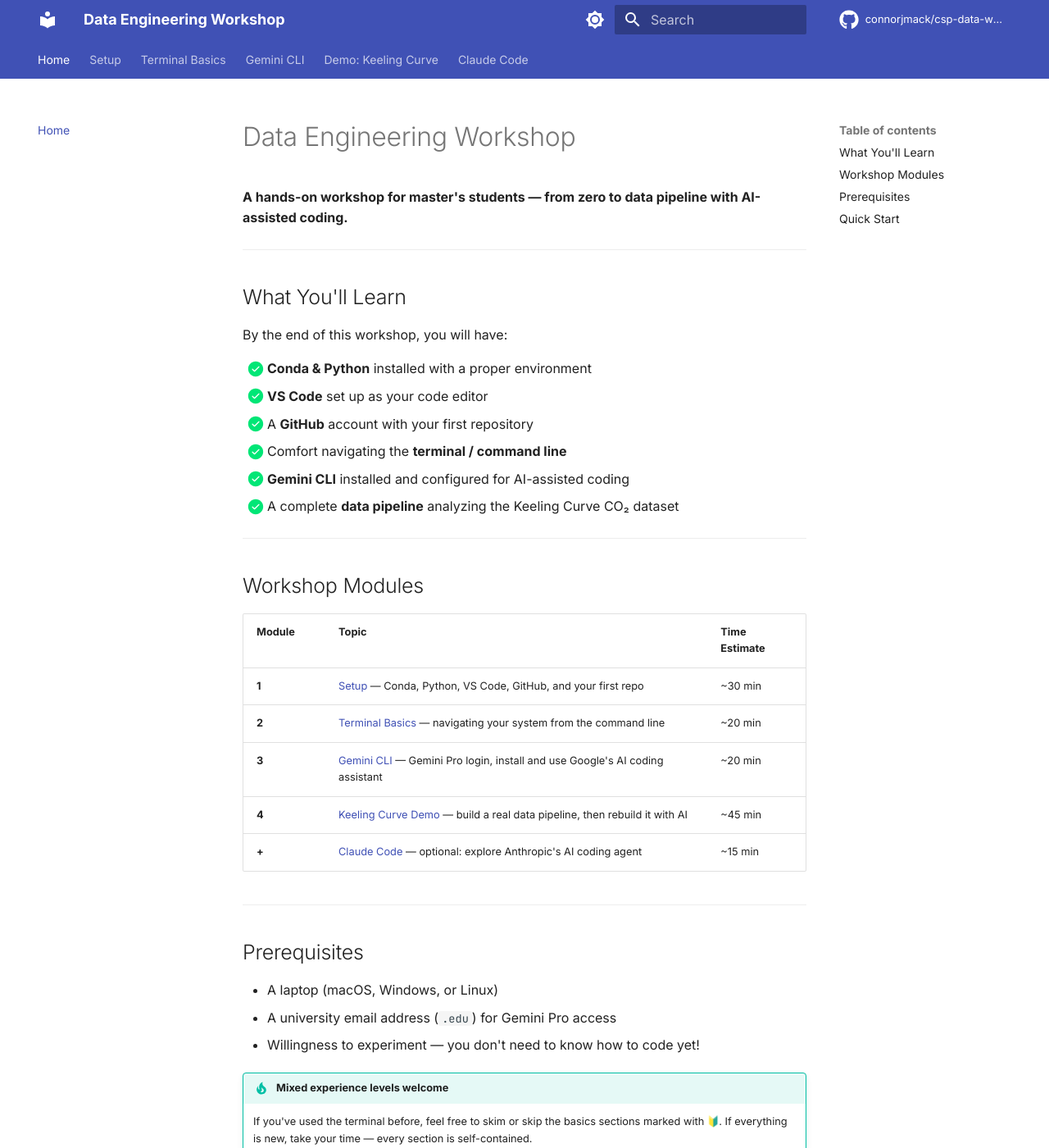
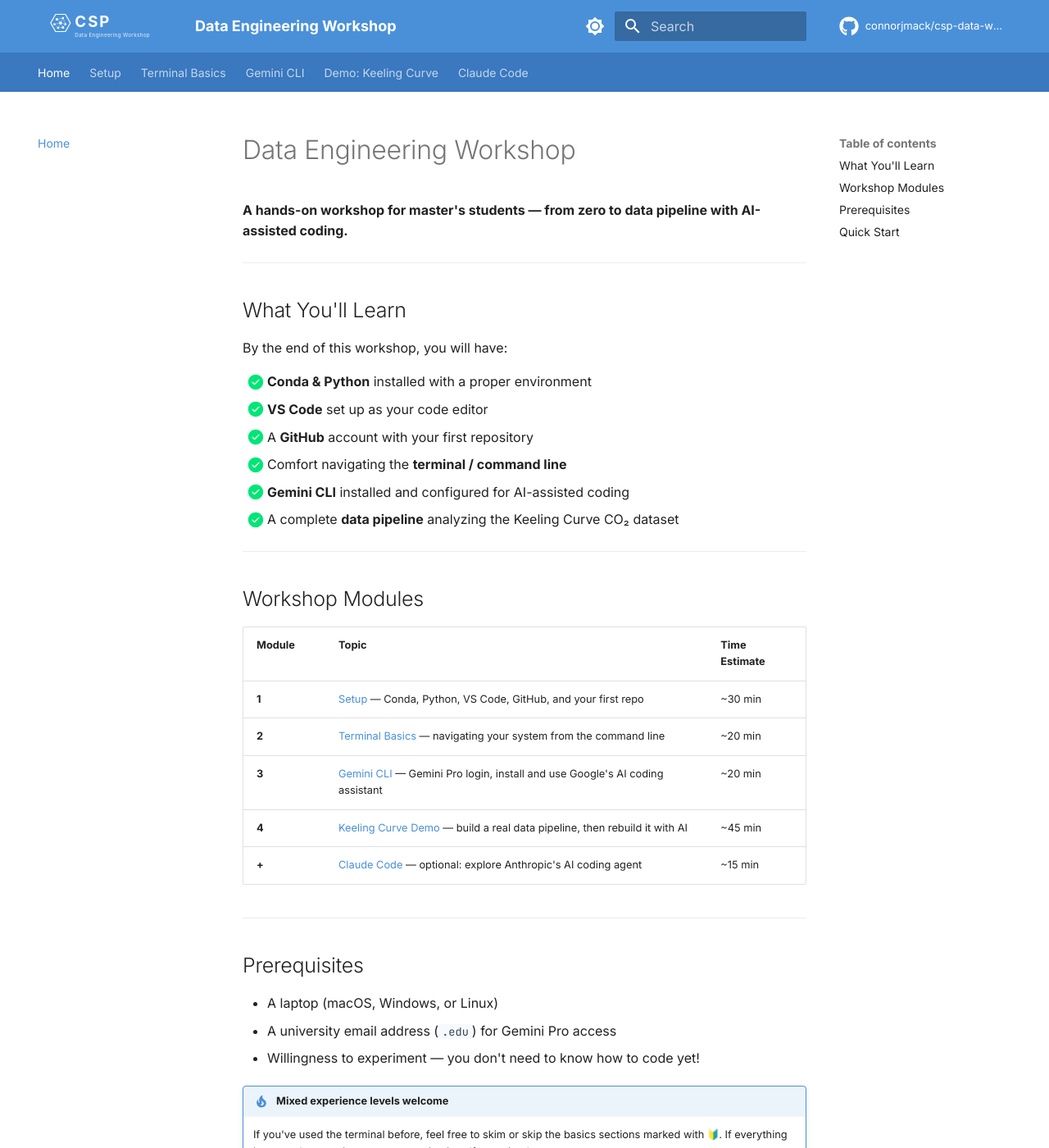
Before and after one commit to connorjmack/csp-data-workshop, an MkDocs documentation site: the page built from docs/index.md, in a window 1280 px wide and 1400 px high. Shown: the whole window at 82% size. Built offline with MkDocs 1.6.1 and Material for MkDocs 9.7.7, drawn with Linux system fonts in a browser that asks for light colours; emoji names are drawn with the system emoji font; comment, search, counter and statistics services are not loaded.

Commit message:
adding a logo and making the colors better

```diff
--- /dev/null
+++ b/docs/stylesheets/extra.css
@@ -0,0 +1,62 @@
+/* CSP Blue & White Theme Overrides */
+
+:root {
+  /* Primary blue from CSP logo */
+  --md-primary-fg-color: #4A90D9;
+  --md-primary-fg-color--light: #6BA5E3;
+  --md-primary-fg-color--dark: #3A78BF;
+  --md-primary-bg-color: #ffffff;
+  --md-primary-bg-color--light: #ffffffb3;
+
+  /* Accent blue */
+  --md-accent-fg-color: #3A78BF;
+  --md-accent-fg-color--transparent: #3a78bf1a;
+}
+
+/* Dark mode adjustments */
+[data-md-color-scheme="slate"] {
+  --md-primary-fg-color: #4A90D9;
+  --md-primary-fg-color--light: #6BA5E3;
+  --md-primary-fg-color--dark: #3A78BF;
+  --md-accent-fg-color: #6BA5E3;
+  --md-accent-fg-color--transparent: #6ba5e31a;
+}
+
+/* Header logo sizing */
+.md-header__button.md-logo img,
+.md-header__button.md-logo svg {
+  height: 2rem;
+  width: auto;
+}
+
+/* Navigation tabs — white text on blue */
+.md-tabs {
+  background-color: var(--md-primary-fg-color--dark);
+}
+
+/* Active tab indicator */
+.md-tabs__link--active,
+.md-tabs__link:hover {
+  opacity: 1;
+}
+
+/* Code block accent */
+.md-typeset code {
+  background-color: #4a90d90d;
+}
+
+/* Admonition tip color to match theme */
+.md-typeset .admonition.tip,
+.md-typeset details.tip {
+  border-color: #4A90D9;
+}
+
+.md-typeset .tip > .admonition-title,
+.md-typeset .tip > summary {
+  background-color: #4a90d91a;
+}
+
+.md-typeset .tip > .admonition-title::before,
+.md-typeset .tip > summary::before {
+  background-color: #4A90D9;
+}
--- a/mkdocs.yml
+++ b/mkdocs.yml
@@ -6,18 +6,20 @@
 
 theme:
   name: material
+  logo: assets/logo.svg
+  favicon: assets/favicon.svg
   palette:
     - media: "(prefers-color-scheme: light)"
       scheme: default
-      primary: indigo
-      accent: teal
+      primary: custom
+      accent: custom
       toggle:
         icon: material/brightness-7
         name: Switch to dark mode
     - media: "(prefers-color-scheme: dark)"
       scheme: slate
-      primary: indigo
-      accent: teal
+      primary: custom
+      accent: custom
       toggle:
         icon: material/brightness-4
         name: Switch to light mode
@@ -63,6 +65,9 @@
 plugins:
   - search
 
+extra_css:
+  - stylesheets/extra.css
+
 extra:
   social: []
 
```
Also changed, not shown: docs/assets/favicon.svg (added).
